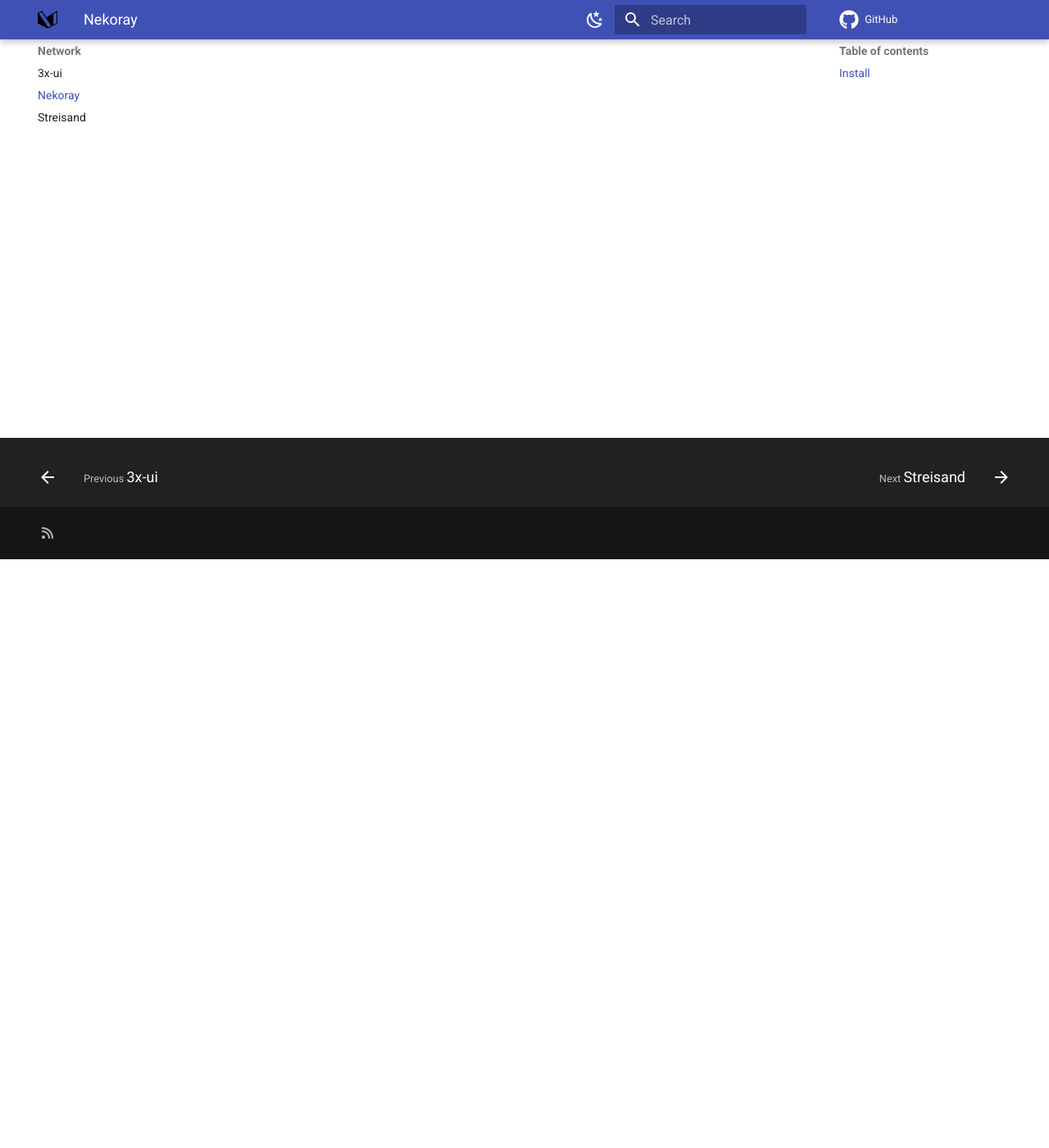
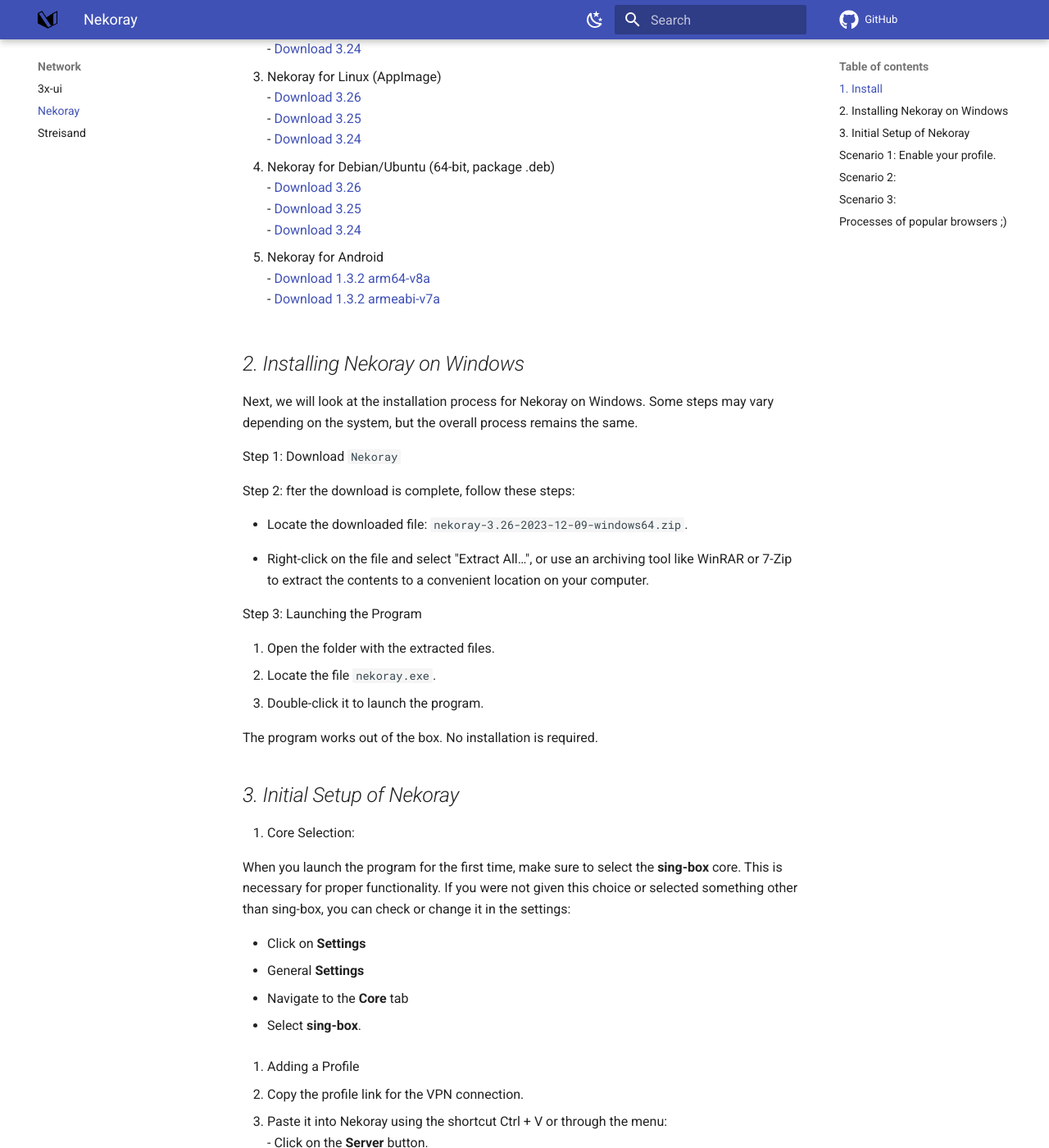
Before and after one commit to TeamDominant/Wiki-mkdocs, an MkDocs documentation site: the page built from docs/nekoray.md, in a window 1280 px wide and 1400 px high, scrolled down 718 px. Shown: the whole window at 82% size. Built offline with MkDocs 1.6.1 and Material for MkDocs 9.7.7, drawn with Linux system fonts in a browser that asks for light colours; comment, search, counter and statistics services are not loaded; some of the changed text lies outside the part shown.

Commit message:
Nekoray guide

```diff
--- a/docs/nekoray.md
+++ b/docs/nekoray.md
@@ -2,14 +2,14 @@
 
 Before we begin, note that there are two installation options depending on your needs:
 
-- If you only need the proxy to work in a browser, any version of Nekoray will do.
-- If you need to proxy specific applications, we recommend using versions 3.24 or 3.25.
+- If you only need the proxy to work in a browser, any version of **Nekoray** will do.
+- If you need to proxy specific applications, we recommend using versions ***3.24*** or ***3.25***.
 
-This is because in version 3.26, the "Whitelist Mode" in Tun Mode settings does not work. As a result, you won’t be able to proxy only specific applications.
+This is because in version ***3.26***, the "Whitelist Mode" in Tun Mode settings does not work. As a result, you won’t be able to proxy only specific applications.
 
-## Install
+## *1. Install*
 
-1. Installing and Configuring Nekoray
+Installing and Configuring Nekoray
 
 Here is a list of all available download links for Nekoray, categorized by operating system:
 
@@ -36,3 +36,126 @@
 5. Nekoray for Android
 - [Download 1.3.2 arm64-v8a](https://github.com/MatsuriDayo/NekoBoxForAndroid/releases/download/1.3.2/NB4A-1.3.2-arm64-v8a.apk)
 - [Download 1.3.2 armeabi-v7a](https://github.com/MatsuriDayo/NekoBoxForAndroid/releases/download/1.3.2/NB4A-1.3.2-armeabi-v7a.apk)
+
+## *2. Installing Nekoray on Windows*
+
+Next, we will look at the installation process for Nekoray on Windows. Some steps may vary depending on the system, but the overall process remains the same.
+
+Step 1: Download `Nekoray`
+
+Step 2: fter the download is complete, follow these steps:
+
+- Locate the downloaded file: `nekoray-3.26-2023-12-09-windows64.zip`.
+
+- Right-click on the file and select "Extract All…", or use an archiving tool like WinRAR or 7-Zip to extract the contents to a convenient location on your computer.
+
+Step 3: Launching the Program
+
+1. Open the folder with the extracted files.
+2. Locate the file `nekoray.exe`.
+3. Double-click it to launch the program.
+
+The program works out of the box. No installation is required.
+
+## *3. Initial Setup of Nekoray*
+
+1. Core Selection:
+
+When you launch the program for the first time, make sure to select the **sing-box** core. This is necessary for proper functionality.
+If you were not given this choice or selected something other than sing-box, you can check or change it in the settings:
+
+- Click on **Settings**
+- General **Settings**
+- Navigate to the **Core** tab
+- Select **sing-box**.
+
+2. Adding a Profile
+
+1. Copy the profile link for the VPN connection.
+2. Paste it into Nekoray using the shortcut Ctrl + V or through the menu:
+- Click on the **Server** button.
+- Select the option **Add Profile from Clipboard**.
+
+Now we have three scenarios:
+
+1. If you only need to proxy the browser. This works for **any version**.
+
+2. If you need everything to be proxied, select "TUN Mode". We’ll go into more detail about configuring this below. This is **only relevant** for version **3.26**.
+
+3. This scenario involves configuring TUN Mode for specific programs. This is **only relevant** for versions **3.24** and **3.25**.
+
+## *Scenario 1*: Enable your profile.
+
+**System Proxy mode**
+
+- Right-click on the **profile**.
+- Select **Start**.
+- At the top, you will see **System Proxy Mode** — *turn it on*.
+
+***Done***
+
+## *Scenario 2*:
+
+**For 3.26 version**
+
+1. Go to the Settings tab.
+2. Open **TUN Mode** Settings.
+3. Configure the following:
+- Stack: **Mixed**
+- MTU: **1500** (*you can leave it at 9000, but we recommend 1500*).
+- Mode **TUN**: Turn off.
+- Enable **Whitelist Mode** (*although in version ***3.26***, it doesn’t work properly — or at all*).
+
+Next:
+
+- Right-click on the **profile**.
+- Select **Start**.
+- At the top, you will see **TUN Mode** — turn it on. You will be prompted to restart the program as **an administrator**. **Confirm**.
+
+***Done***
+
+## *Scenario 3*:
+
+1. Go to the Settings tab.
+2. Open **TUN Mode** Settings.
+3. Configure the following:
+- Stack: **Mixed**
+- MTU: **1500** (*you can leave it at 9000, but we recommend 1500*).
+- Mode **TUN**: Turn off.
+- Enable **Whitelist Mode**.
+
+Now, in the second column, **Proxy Processes**, enter the processes you want to proxy.
+
+*Example*:
+`Discord.exe`
+`Updater.exe` (for Discord)
+`firefox.exe`
+etc.
+
+**Next:**
+
+- Right-click on the **profile**.
+- Select **Start**.
+- At the top, you will see **TUN Mode** — turn it on. You will be prompted to restart the program as **an administrator**. **Confirm**.
+
+**Done.**
+
+## Processes of popular browsers ;)
+
+- Google Chrome: `chrome.exe`
+
+- Yandex Browser: `browser.exe`
+
+- Mozilla Firefox: `firefox.exe`
+
+- Microsoft Edge: `msedge.exe`
+
+- Opera Browser: `opera.exe`
+
+- Safari (Windows): `safari.exe`
+
+- Brave Browser: `brave.exe`
+
+##
+
+*Source* - [AEZA](https://wiki.aeza.net/universal-virtual-private-network-client-nekoray#pervichnaya-nastroika-nekoray-na-windows)
```
